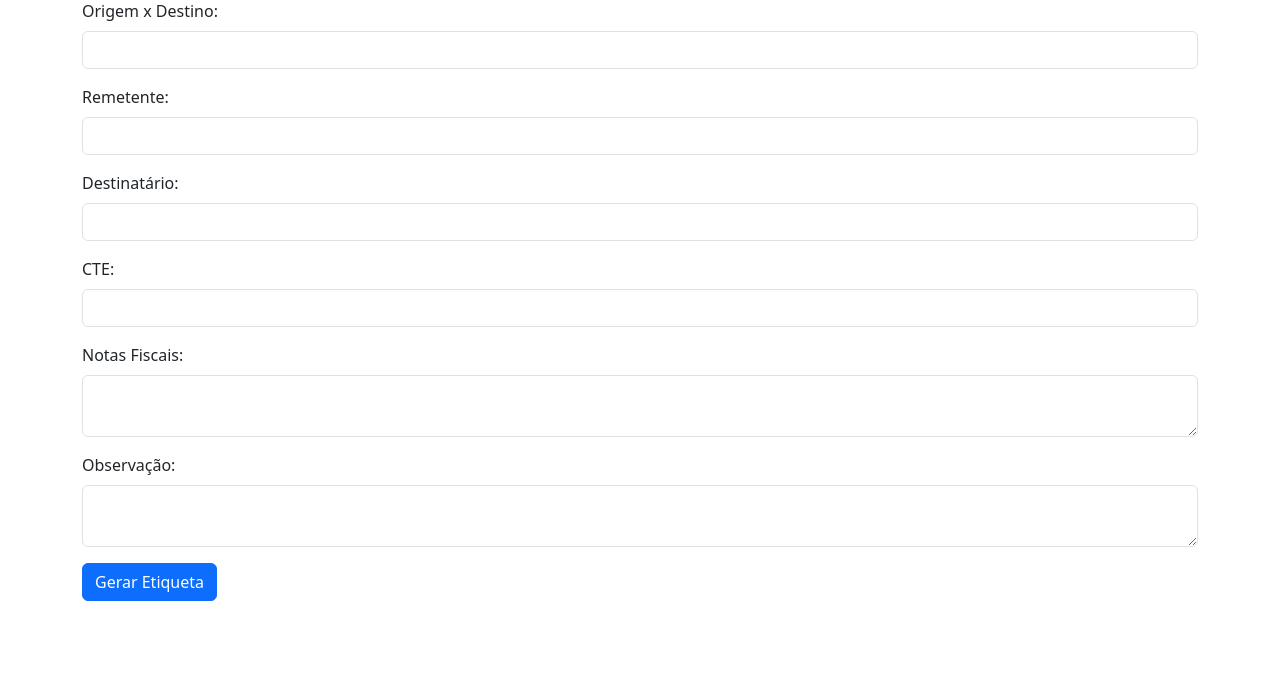
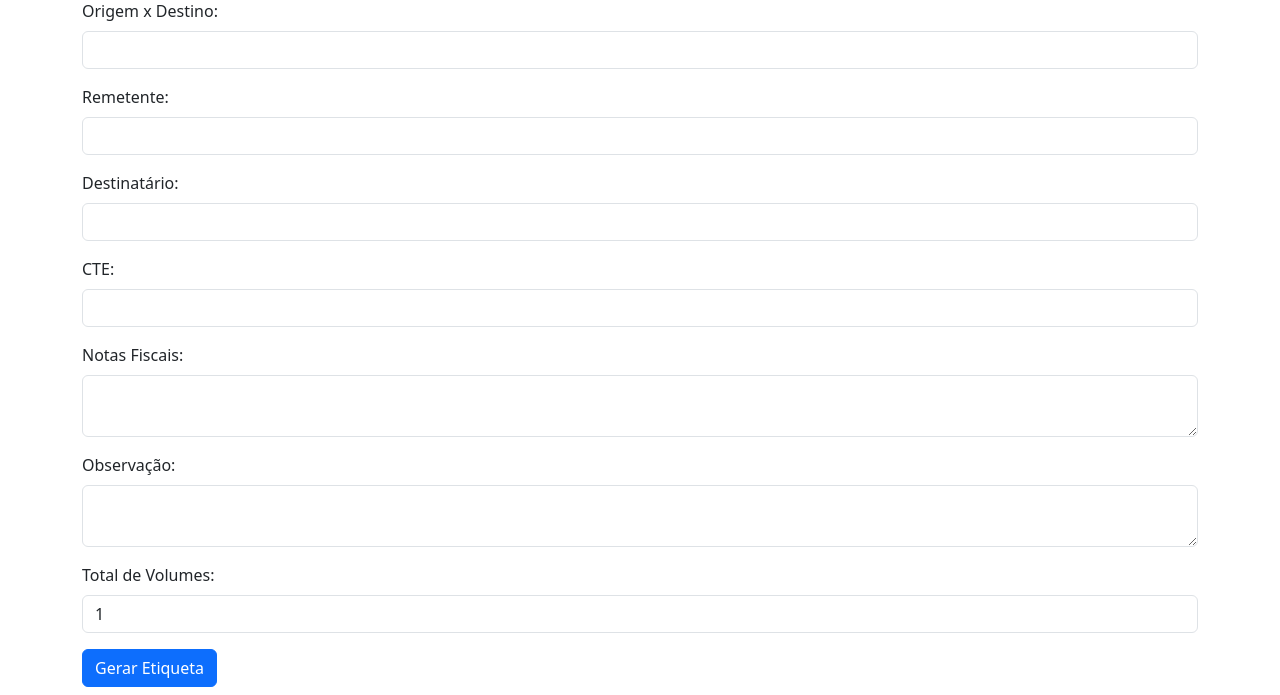
Before and after one commit to Cristian221017/gerador-etiquetas, a Flask app: page / in a window 1280 px wide. Shown: the part 105-800 px from the top of the page. Run offline with Flask 3, Linux system fonts and the light colour scheme.

Commit message:
Correção final: Origem/Destino + Layout da Etiqueta

```diff
--- a/app.py
+++ b/app.py
@@ -1,14 +1,8 @@
 from flask import Flask, request, send_file, jsonify, render_template
 from fpdf import FPDF
 import io
-from flask_caching import Cache
 
 app = Flask(__name__)
-
-# Configuração do cache (corrigido)
-app.config['CACHE_TYPE'] = 'simple'
-app.config['CACHE_DEFAULT_TIMEOUT'] = 300
-cache = Cache(app)
 
 class EtiquetaPDF(FPDF):
     def __init__(self, largura_cm, altura_cm):
@@ -17,41 +11,42 @@ class EtiquetaPDF(FPDF):
         super().__init__(orientation='P', unit='mm', format=(largura_mm, altura_mm))
         self.largura_mm = largura_mm
         self.altura_mm = altura_mm
-        self.set_margins(2, 2, 2)
+        self.set_margins(2, 2, 2)  # Margens reduzidas para otimização
         self.set_auto_page_break(auto=False, margin=2)
 
     def header(self):
-        pass  # Removendo cabeçalho para evitar sobreposição
+        pass  # Removendo cabeçalho
 
     def add_etiqueta(self, origem_destino, remetente, destinatario, cte, nfs, obs, volume_atual, total_volumes):
-        self.set_xy(2, 2)
+        largura_texto = self.largura_mm - 4  # Ajuste para alinhar os textos corretamente
+
+        # Origem x Destino no topo
+        self.set_font("Arial", style='B', size=9)
+        self.cell(0, 6, origem_destino, ln=True, align='C')
+
+        # CTE e Volume dentro de uma caixa preta com letras brancas
+        self.set_fill_color(0, 0, 0)  # Cor preta
+        self.set_text_color(255, 255, 255)  # Texto branco
         self.set_font("Arial", style='B', size=9)
 
-        largura_texto = self.largura_mm - 4
+        self.cell(largura_texto / 2, 6, f"CTE: {cte}", border=1, fill=True, ln=False)
+        self.cell(largura_texto / 2, 6, f"Volumes: {volume_atual}/{total_volumes}", border=1, fill=True, ln=True)
 
-        # Origem e Destino no topo
-        self.cell(0, 6, origem_destino, align="C", ln=True)
-
-        # Caixa preta para CTE e Volumes
-        self.set_fill_color(0, 0, 0)
-        self.set_text_color(255, 255, 255)
-        self.cell(largura_texto / 2, 6, f"CTE: {cte.strip()}", align="C", fill=True)
-        self.cell(largura_texto / 2, 6, f"Volumes: {volume_atual}/{total_volumes}", align="C", fill=True, ln=True)
-
-        # Resetando cor do texto
+        # Restaurando cor preta do texto para as informações abaixo
         self.set_text_color(0, 0, 0)
+        self.set_font("Arial", size=7)
 
         # Remetente
         self.set_font("Arial", style='B', size=7)
-        self.cell(15, 5, "Remetente:", ln=False)
+        self.cell(20, 5, "Remetente:", ln=False)
         self.set_font("Arial", size=7)
-        self.multi_cell(largura_texto - 15, 5, remetente.strip())
+        self.multi_cell(largura_texto - 20, 5, remetente.strip())
 
         # Destinatário
         self.set_font("Arial", style='B', size=7)
-        self.cell(15, 5, "Destinatário:", ln=False)
+        self.cell(20, 5, "Destinatário:", ln=False)
         self.set_font("Arial", size=7)
-        self.multi_cell(largura_texto - 15, 5, destinatario.strip())
+        self.multi_cell(largura_texto - 20, 5, destinatario.strip())
 
         # Notas Fiscais
         self.set_font("Arial", style='B', size=7)
@@ -59,14 +54,13 @@ class EtiquetaPDF(FPDF):
         self.set_font("Arial", size=7)
         self.multi_cell(largura_texto, 5, nfs.strip())
 
-        # Observação (corrigida)
+        # Observação corrigida para se alinhar corretamente
         self.set_font("Arial", style='B', size=7)
         self.cell(0, 5, "Observação:", ln=True)
         self.set_font("Arial", size=7)
         self.multi_cell(largura_texto, 5, obs.strip())
 
 @app.route("/")
-@cache.cached(timeout=300)
 def home():
     return render_template("index.html")
 
--- a/templates/index.html
+++ b/templates/index.html
@@ -34,6 +34,10 @@
             <label for="obs" class="form-label">Observação:</label>
             <textarea class="form-control" id="obs"></textarea>
         </div>
+        <div class="mb-3">
+            <label for="total_volumes" class="form-label">Total de Volumes:</label>
+            <input type="number" class="form-control" id="total_volumes" value="1" required min="1">
+        </div>
         <button type="button" class="btn btn-primary" id="gerarEtiquetaBtn">Gerar Etiqueta</button>
     </form>
 
@@ -45,13 +49,22 @@
                 destinatario: document.getElementById("destinatario").value,
                 cte: document.getElementById("cte").value,
                 nfs: document.getElementById("nfs").value,
-                obs: document.getElementById("obs").value
+                obs: document.getElementById("obs").value,
+                total_volumes: parseInt(document.getElementById("total_volumes").value)
             };
 
             fetch("/gerar_etiqueta", {
                 method: "POST",
                 headers: { "Content-Type": "application/json" },
                 body: JSON.stringify(data)
+            })
+            .then(response => response.blob())
+            .then(blob => {
+                let url = window.URL.createObjectURL(blob);
+                let a = document.createElement("a");
+                a.href = url;
+                a.download = "etiqueta.pdf";
+                a.click();
             });
         });
     </script>
```
